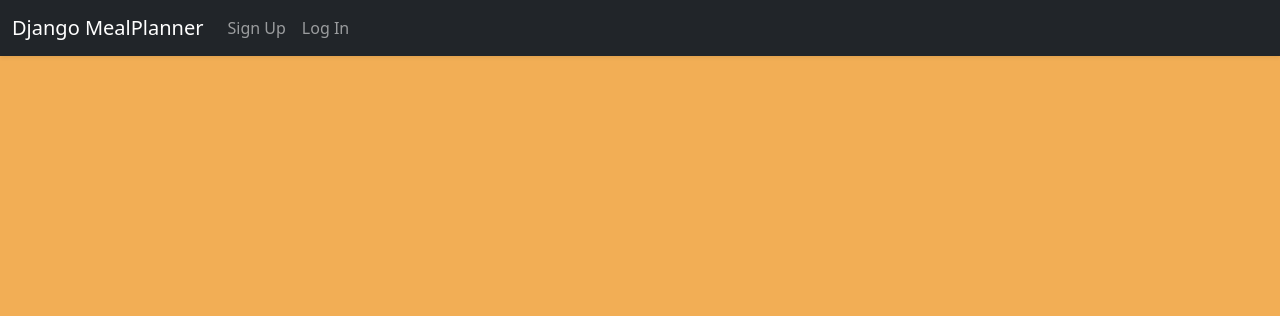
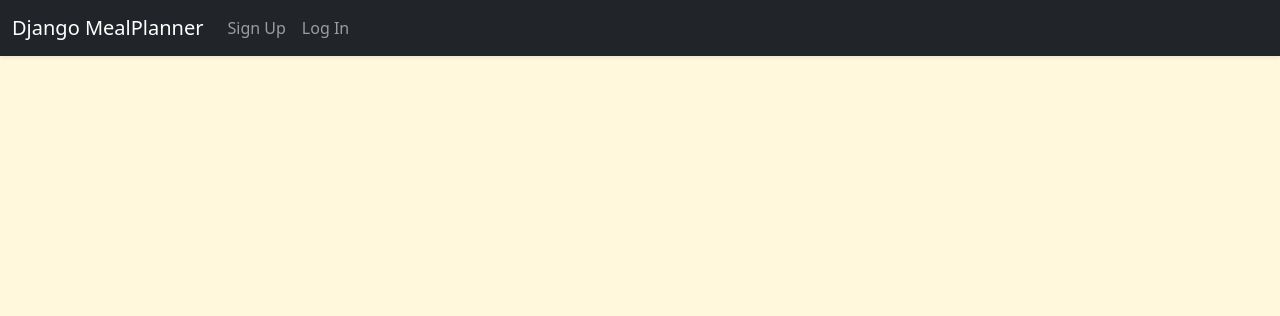
Before and after one commit to wingsforsophia/Django-Meal-Planner, a Django app: page / in a window 1280 px wide. Shown: the top 316 px of the page. Run offline with Django 3.2, Linux system fonts and the light colour scheme; some libraries are stand-ins or nearby versions.

Commit message:
add cornsilk

```diff
--- a/main_app/static/css/style.css
+++ b/main_app/static/css/style.css
@@ -1,3 +1,3 @@
 body {
-    background-color: rgb(242, 174, 85);
+    background-color: cornsilk;
   }
--- a/main_app/templates/base.html
+++ b/main_app/templates/base.html
@@ -14,13 +14,13 @@
       integrity="sha384-giJF6kkoqNQ00vy+HMDP7azOuL0xtbfIcaT9wjKHr8RbDVddVHyTfAAsrekwKmP1"
       crossorigin="anonymous"
     />
-    <link rel="stylesheet" type="text/css" href="https://cdn.jsdelivr.net/npm/daterangepicker/daterangepicker.css" />
+
      <link
       rel="stylesheet"
       type="text/css"
       href="{% static 'css/style.css' %}"
     />
-      {% comment %} <script src="https://cdnjs.cloudflare.com/ajax/libs/materialize/1.0.0/js/materialize.min.js"></script> {% endcomment %}
+
   </head>
   <body>
     <header>
```
